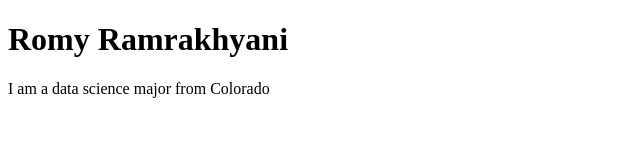
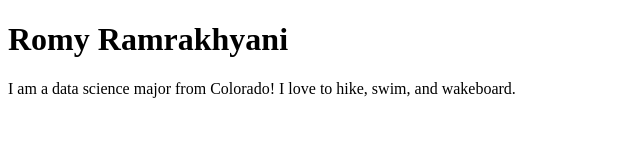
Before and after one commit to romyramrakhyani/portfolio, a plain HTML site: page index.html in a window 1280 px wide. Shown: the whole page, without its empty margins (0-640 px from the left). Drawn offline with Linux system fonts and the light colour scheme.

Commit message:
updated personal details

```diff
--- a/index.html
+++ b/index.html
@@ -7,6 +7,6 @@
 </head>
 <body>
     <h1>Romy Ramrakhyani</h1>
-    <p>I am a data science major from Colorado</p>
+    <p>I am a data science major from Colorado! I love to hike, swim, and wakeboard.</p>
 </body>
 </html>
```
